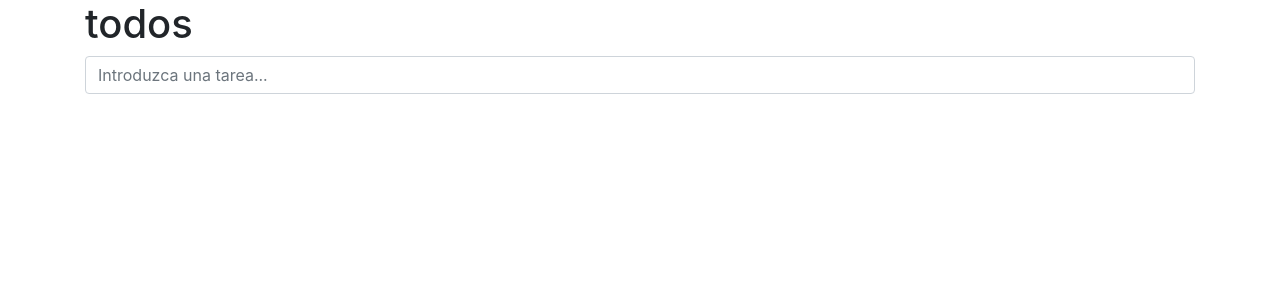
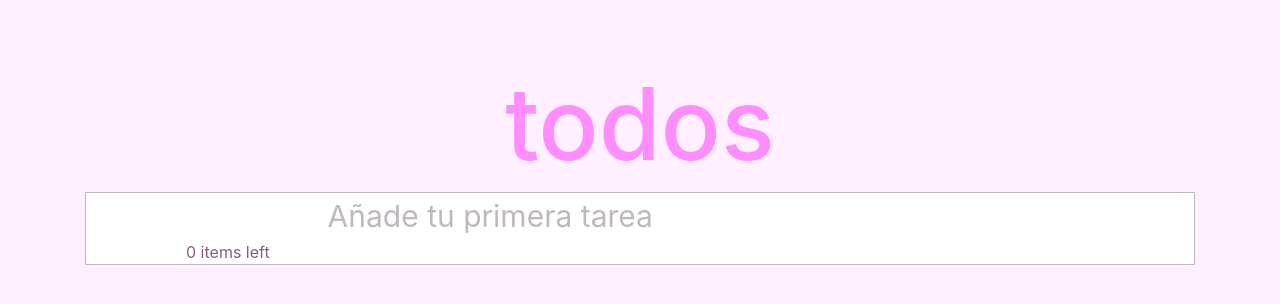
Before and after one commit to Franxuss/TodoList, a React app: page / in a window 1280 px wide. Built offline with nearby package versions, Linux system fonts and the light colour scheme.

Commit message:
Añadido style

```diff
--- a/src/js/component/ToDoList_v2.js
+++ b/src/js/component/ToDoList_v2.js
@@ -30,23 +30,36 @@ export const ToDoList_v2 = () => {
 		setItems(updatedItems);
 	};
 
+	const textInput = () => {
+		var textoInput = "";
+		if (items.length === 0) {
+			textoInput = "Añade tu primera tarea";
+		} else {
+			textoInput = "Añade más tareas...";
+		}
+		return textoInput;
+	};
+
+	var itemsLeft = items.length;
+
 	return (
 		<div className="container">
+			<div className="tittle text-center">
 				<h1>todos</h1>
+				<div className="cardList">
 					<form type="submit" onSubmit={addItem}>
 						<input
-					id="input"
-					className="form-control"
-					placeholder="Introduzca una tarea..."
+							className="inputText"
+							placeholder={textInput()}
 							type="text"
 							onChange={inputTask}
 							value={input}
 						/>
 					</form>
-			<ul>
+					<ul className="list-group list-group-flush">
 						{items.map(input => {
 							return (
-						<li key={input.id}>
+								<li className="list-group-item" key={input.id}>
 									{input.text}
 									<button
 										type="button"
@@ -57,7 +70,12 @@ export const ToDoList_v2 = () => {
 								</li>
 							);
 						})}
+						<div id="itemsLeft" className="text-left">
+							{itemsLeft} items left
+						</div>
 					</ul>
+				</div>
+			</div>
 		</div>
 	);
 };
--- a/src/styles/index.scss
+++ b/src/styles/index.scss
@@ -1,13 +1,51 @@
 @import "~bootstrap/scss/bootstrap.scss";
 
-/*
+body{
+    background-color: #ffefff;
+}
+.container{
+    margin-top: 5%;
+}
+h1{
+    font-size: 100px;
+    color: #ff8dfe;
 
-    You can write your own styles here...
+}
+.inputText{
+    width: 60%;
+    font-size: 30px;
+    padding-left: 20px;
+    border: none;
+    outline: none;
+    color: #835e83;
+}
+.inputText::placeholder{
+    color: #bfb9bf;
+}
+.list-group{
+    font-size: 35px;
+    list-style:none;
+    color: #835e83;
+}
+#itemsLeft{
+    margin-left: 100px;
+    font-size: 1rem;
+}
+button.close{
+    font-size: 50px;
+    border: none;
+    line-height: none;
+    outline: none;
+    color: #835e83;
+}
+button.close:hover{
+    color: #653a65;
+}
 
-
-    ...Or you can use the import command to include
-    other sylesheets into your bunde as well, e.j:
-
-    import 'relative/path/to/stylesheet.scss';
-
-*/
+.cardList{
+    background-color: white;
+    border: solid 1px #bfb9bf;
+}
+.botonInvisible{
+    display:none;
+}
```
Lines whose indentation alone changed are shown as unchanged.
